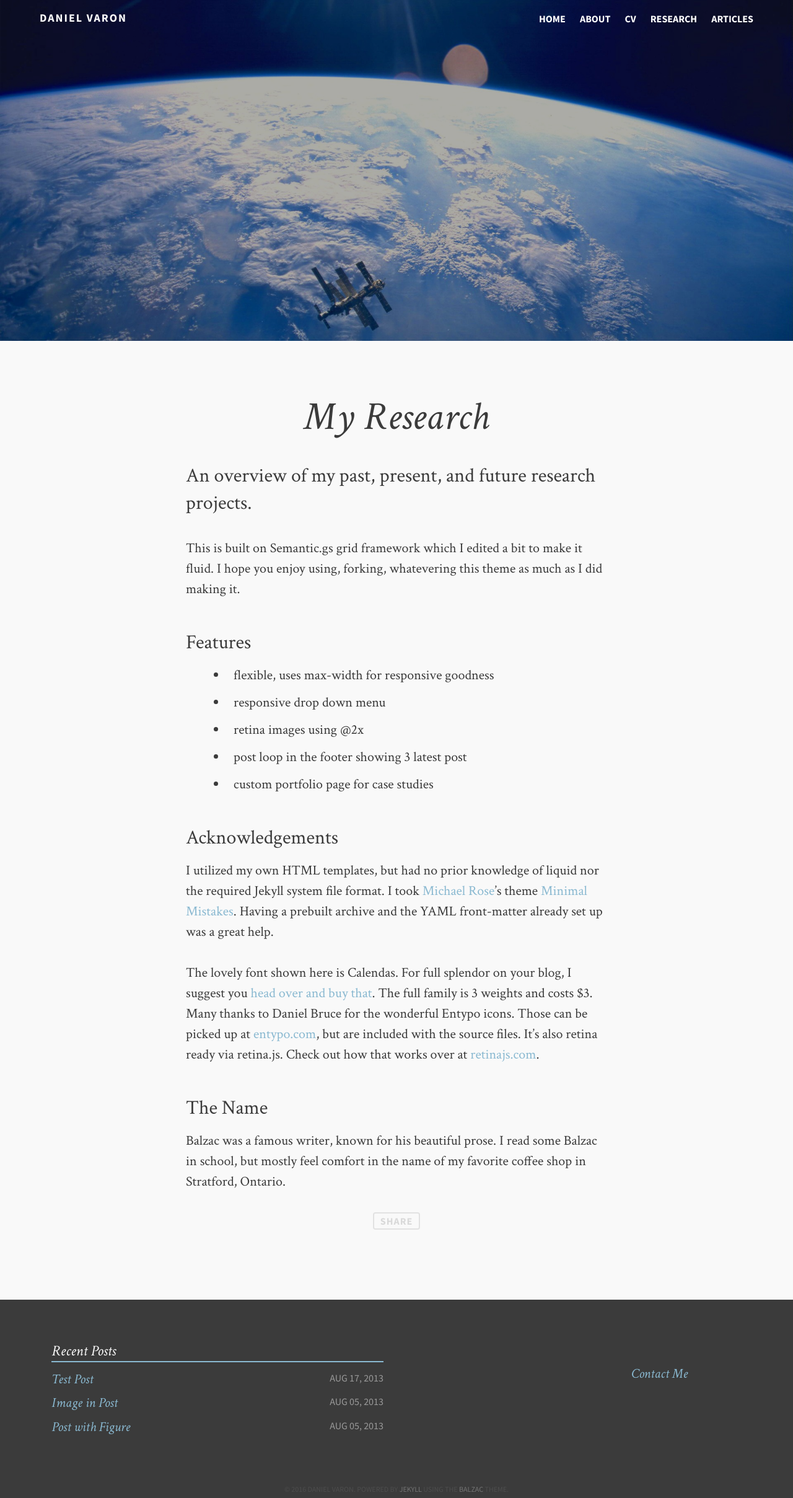
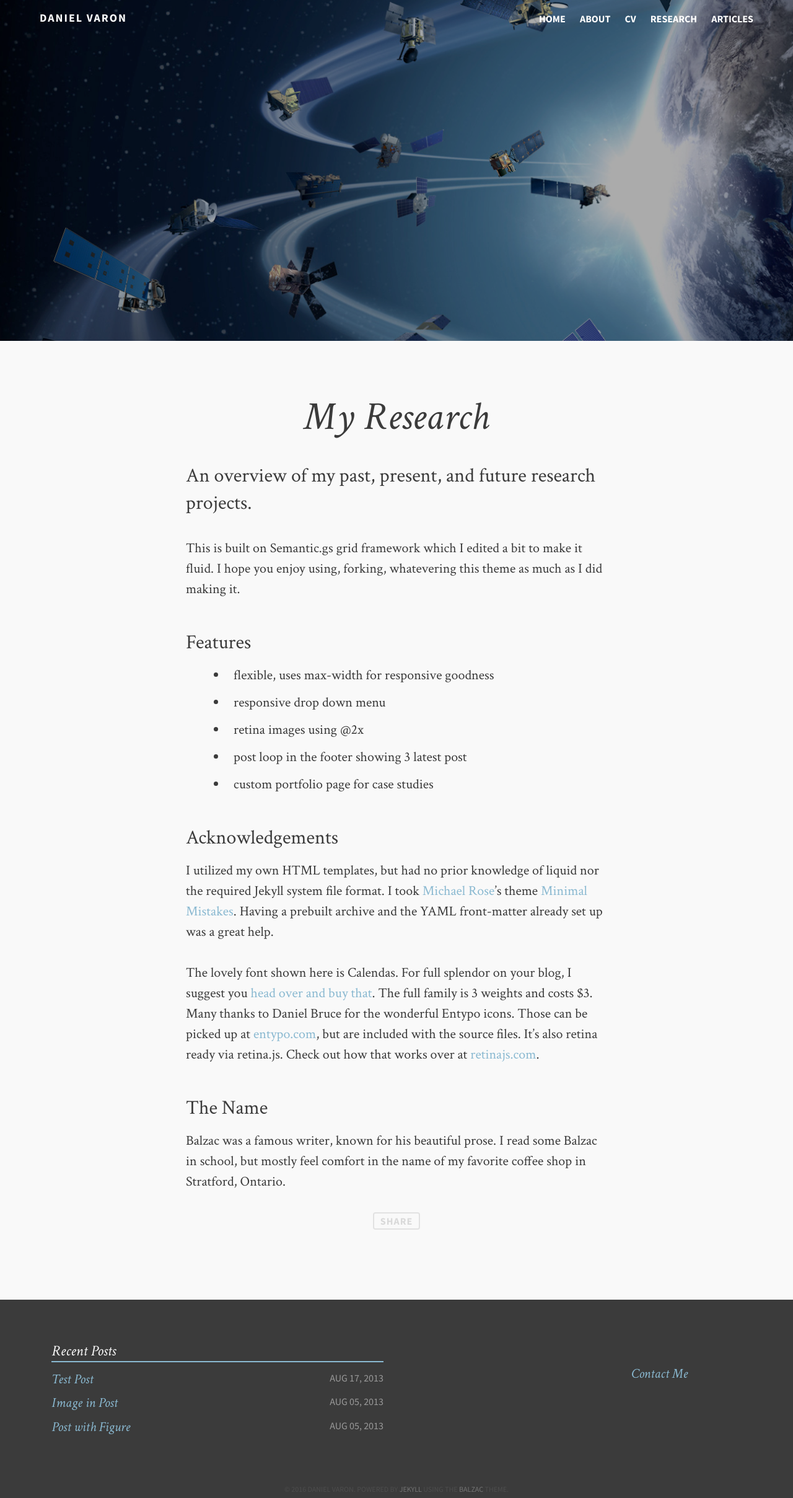
Before and after one commit to djvaron/djvaron.github.io, a Jekyll site: the page built from research.md, in a window 1280 px wide. Shown: the whole page at 62% size. Built offline with Jekyll 4.4.1, drawn with Linux system fonts in a browser that asks for light colours; comment, search, counter and statistics services are not loaded.

Commit message:
new research banner

```diff
--- a/research.md
+++ b/research.md
@@ -5,7 +5,7 @@ title: My Research
 description: An overview of my past, present, and future research projects.
 tags: [research]
 image:
-  feature: satellite.jpg
+  feature: satellites.jpg
 ---
 
 This is built on Semantic.gs grid framework which I edited a bit to make it fluid. I hope you enjoy using, forking, whatevering this theme as much as I did making it.
```
Also changed, not shown: images/satellites.jpg (added).
